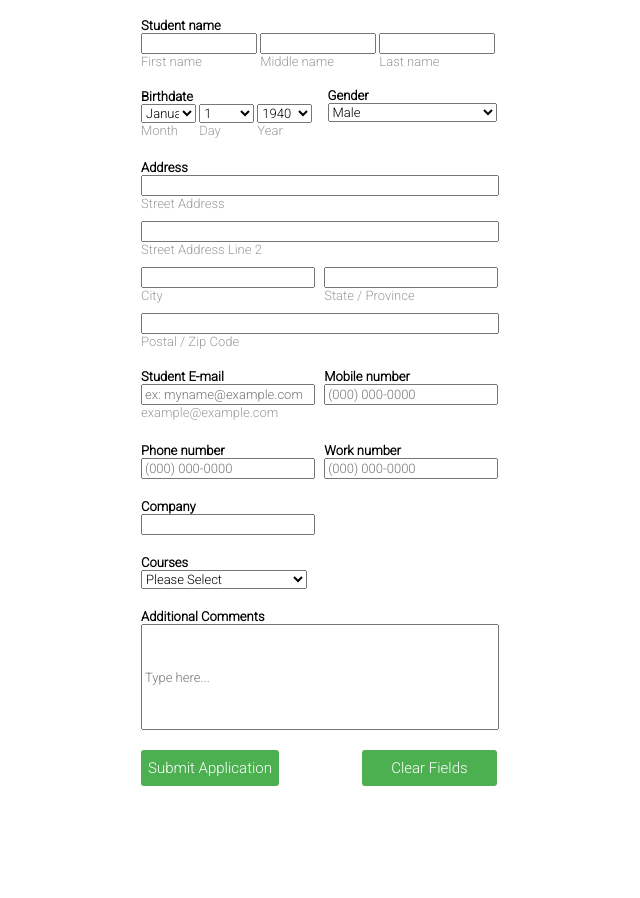
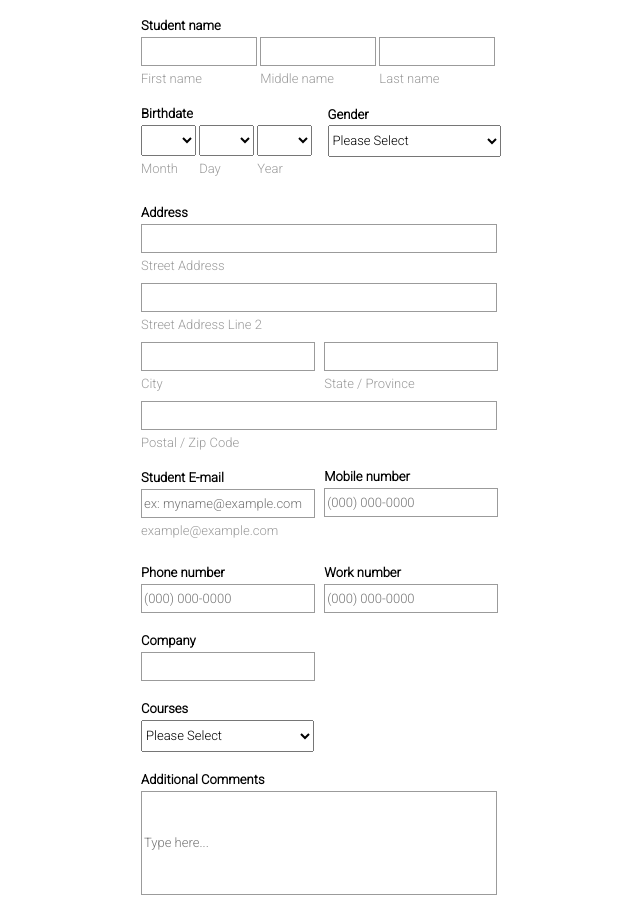
Before and after one commit to airidasju/airidasju-pamokos, a plain HTML site: page index.html in a window 1280 px wide. Shown: the top 898 px of the page, without its empty margins (249-889 px from the left). Before the commit the page ends 804 px from the top, so only its background shows below. Drawn offline with Linux system fonts and the light colour scheme.

Commit message:
Add files via upload

```diff
--- a/index.html
+++ b/index.html
@@ -18,7 +18,7 @@
     <form class="content">
       <div class="div-spacing">
         <b>Student name</b><br />
-        <div class="inline-relative">
+        <div class="inline-relative" style="margin-top: 4px">
           <input class="smaller-width" type="text" id="fname" name="fname" />
           <br />
           <label class="gray" for="fname">First name</label>
@@ -36,8 +36,9 @@
       </div>
       <div class="div-spacing">
         <b>Birthdate</b><br />
-        <div class="inline-relative">
+        <div class="inline-relative" style="margin-top: 4px">
           <select class="bday-width" id="month">
+            <option style="display: none"></option>
             <option value="january">January</option>
             <option value="february">February</option>
             <option value="march">March</option>
@@ -55,6 +56,7 @@
         </div>
         <div class="inline-relative">
           <select class="bday-width" id="day">
+            <option style="display: none"></option>
             <option value="1">1</option>
             <option value="2">2</option>
             <option value="3">3</option>
@@ -91,6 +93,7 @@
         </div>
         <div class="inline-relative">
           <select class="bday-width" id="year">
+            <option style="display: none"></option>
             <option value="1940">1940</option>
             <option value="1941">1941</option>
             <option value="1942">1942</option>
@@ -179,7 +182,11 @@
         <div class="realtive-top" style="margin-inline: 12px">
           <label for="gender"><b>Gender</b></label
           ><br />
-          <select style="width: 169px" id="gender">
+          <select
+            style="margin-top: 3px; width: 173px; height: 32px"
+            id="gender"
+          >
+            <option value="" disabled selected>Please Select</option>
             <option value="male">Male</option>
             <option value="female">Female</option>
           </select>
@@ -187,7 +194,7 @@
       </div>
       <div class="div-spacing">
         <b>Address</b><br />
-        <div class="block-style" style="margin-bottom: 10px">
+        <div class="block-style" style="margin-bottom: 10px; margin-top: 4px">
           <input
             class="longest-width"
             type="text"
@@ -236,6 +243,7 @@
           <b>Student E-mail</b><br />
           <input
             class="medium-width"
+            style="margin-top: 4px"
             type="text"
             id="email"
             name="email"
@@ -248,6 +256,7 @@
           ><br />
           <input
             class="medium-width"
+            style="margin-top: 4px"
             type="text"
             id="mobile"
             name="mobile"
@@ -261,6 +270,7 @@
           ><br />
           <input
             class="medium-width"
+            style="margin-top: 4px"
             type="text"
             id="phonenum"
             name="phonenum"
@@ -272,6 +282,7 @@
           ><br />
           <input
             class="medium-width"
+            style="margin-top: 4px"
             type="text"
             id="worknum"
             name="worknum"
@@ -283,13 +294,22 @@
         <div>
           <label for="company"><b>Company</b></label
           ><br />
-          <input class="medium-width" type="text" id="company" name="company" />
+          <input
+            class="medium-width"
+            style="margin-top: 4px"
+            type="text"
+            id="company"
+            name="company"
+          />
         </div>
       </div>
       <div class="div-spacing">
         <label for="courses"><b>Courses</b></label
         ><br />
-        <select class="medium-width" id="courses">
+        <select
+          style="margin-top: 4px; width: 173px; height: 32px"
+          id="courses"
+        >
           <option value="" disabled selected>Please Select</option>
           <option value="html">HTML</option>
           <option value="js">JS</option>
@@ -300,7 +320,7 @@
         <label for="comment"><b>Additional Comments</b></label
         ><br />
         <input
-          style="height: 100px; width: 350px"
+          style="height: 100px; width: 350px; margin-top: 4px"
           type="text"
           id="comment"
           name="comment"
--- a/stylesheet.css
+++ b/stylesheet.css
@@ -1,6 +1,22 @@
+@import url('https://fonts.googleapis.com/css2?family=Roboto:wght@300&display=swap');
 * {
   font-family: 'Roboto', sans-serif;
   font-size: 13px;
+}
+
+label.gray {
+  display: inline-block;
+  margin-top: 5px;
+}
+
+.content {
+  max-width: 500px;
+  margin: auto;
+  padding: 10px;
+}
+
+input {
+  border: 1px solid rgb(155, 155, 155);
 }
 
 .gray {
@@ -30,7 +46,7 @@
 .realtive-top {
   display: inline-block;
   position: relative;
-  top: -18px;
+  top: -28px;
 }
 
 .block-style {
@@ -43,17 +59,21 @@
 }
 
 .smaller-width {
-  width: 108px;
+  width: 110px;
+  height: 25px;
 }
 
 .bday-width {
   width: 55px;
+  height: 31px;
 }
 
 .medium-width {
-  width: 166px;
+  width: 168px;
+  height: 25px;
 }
 
 .longest-width {
   width: 350px;
+  height: 25px;
 }
```
